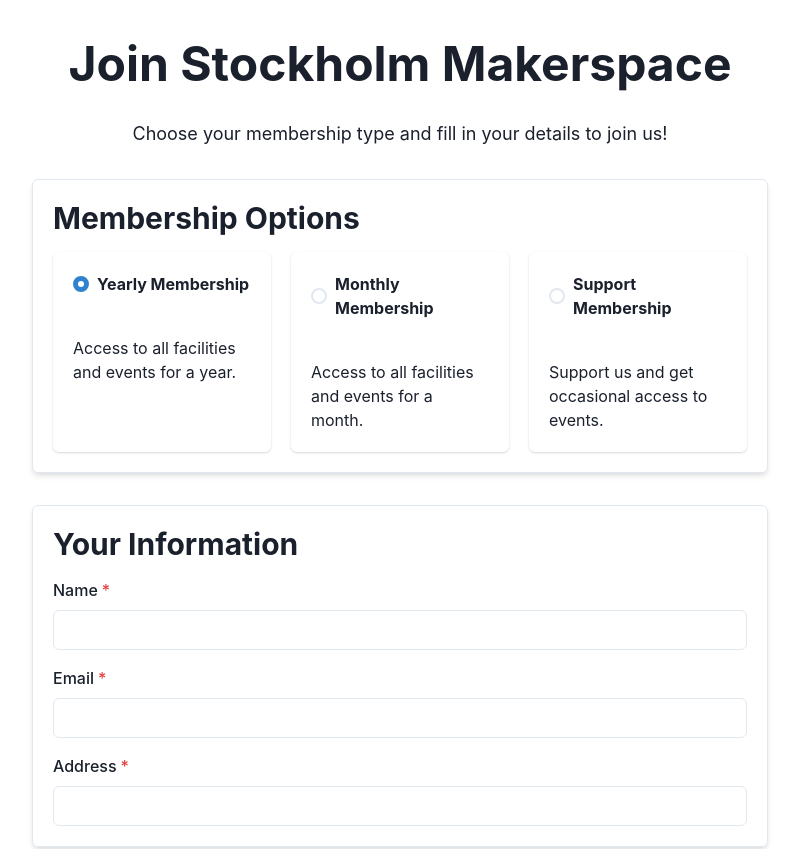
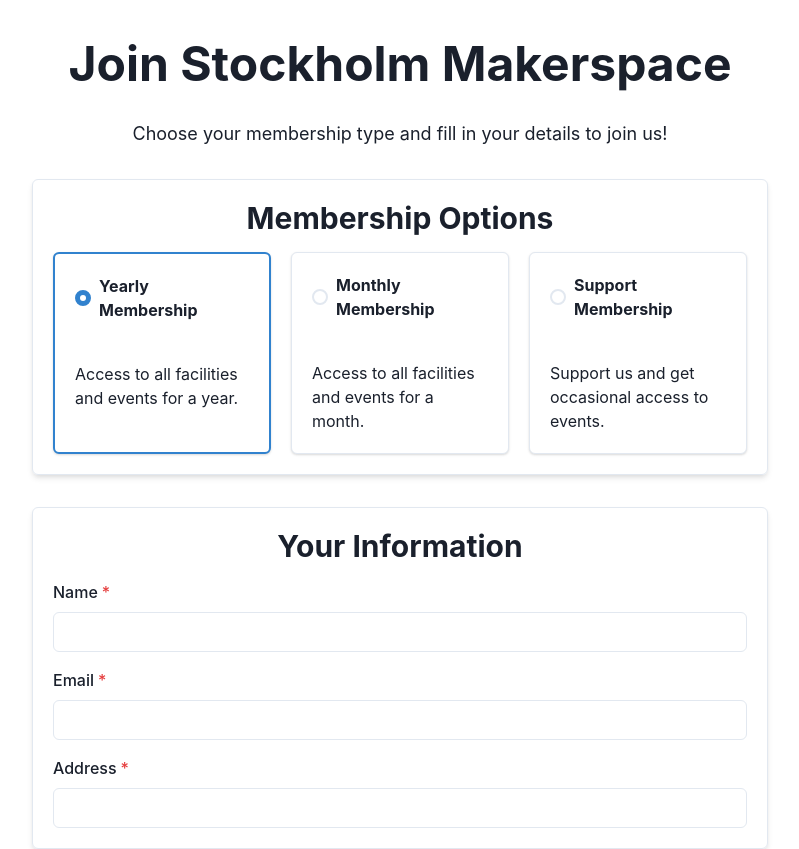
Before and after one commit to GPT-Engineer-App/makerspace-registration-page, a React (Vite) app: page / in a window 1280 px wide. Shown: the top 849 px of the page, without its empty margins (240-1039 px from the left). Built offline with nearby package versions, Linux system fonts and the light colour scheme.

Commit message:
Make the entire card selectable and show a border around the selected card. Tidy up the headers and text for better alignment.

```diff
--- a/src/pages/Index.jsx
+++ b/src/pages/Index.jsx
@@ -33,46 +33,40 @@ const Index = () => {
           Choose your membership type and fill in your details to join us!
         </Text>
         <Box width="100%" p={5} shadow="md" borderWidth="1px" borderRadius="md">
-          <Heading as="h2" size="lg" mb={4}>
+          <Heading as="h2" size="lg" mb={4} textAlign="center">
             Membership Options
           </Heading>
           <RadioGroup onChange={setMembershipType} value={membershipType}>
             <SimpleGrid columns={{ base: 1, md: 3 }} spacing={5}>
-              <Card>
+              {["yearly", "monthly", "support"].map((type) => (
+                <Card
+                  key={type}
+                  onClick={() => setMembershipType(type)}
+                  borderWidth={membershipType === type ? "2px" : "1px"}
+                  borderColor={membershipType === type ? "blue.500" : "gray.200"}
+                  cursor="pointer"
+                >
                   <CardHeader>
-                  <Radio value="yearly">
-                    <Text fontWeight="bold">Yearly Membership</Text>
+                    <Radio value={type}>
+                      <Text fontWeight="bold">
+                        {type.charAt(0).toUpperCase() + type.slice(1)} Membership
+                      </Text>
                     </Radio>
                   </CardHeader>
                   <CardBody>
-                  <Text>Access to all facilities and events for a year.</Text>
+                    <Text>
+                      {type === "yearly" && "Access to all facilities and events for a year."}
+                      {type === "monthly" && "Access to all facilities and events for a month."}
+                      {type === "support" && "Support us and get occasional access to events."}
+                    </Text>
                   </CardBody>
                 </Card>
-              <Card>
-                <CardHeader>
-                  <Radio value="monthly">
-                    <Text fontWeight="bold">Monthly Membership</Text>
-                  </Radio>
-                </CardHeader>
-                <CardBody>
-                  <Text>Access to all facilities and events for a month.</Text>
-                </CardBody>
-              </Card>
-              <Card>
-                <CardHeader>
-                  <Radio value="support">
-                    <Text fontWeight="bold">Support Membership</Text>
-                  </Radio>
-                </CardHeader>
-                <CardBody>
-                  <Text>Support us and get occasional access to events.</Text>
-                </CardBody>
-              </Card>
+              ))}
             </SimpleGrid>
           </RadioGroup>
         </Box>
         <Box width="100%" p={5} shadow="md" borderWidth="1px" borderRadius="md">
-          <Heading as="h2" size="lg" mb={4}>
+          <Heading as="h2" size="lg" mb={4} textAlign="center">
             Your Information
           </Heading>
           <VStack spacing={4} width="100%">
```
Lines whose indentation alone changed are shown as unchanged.
